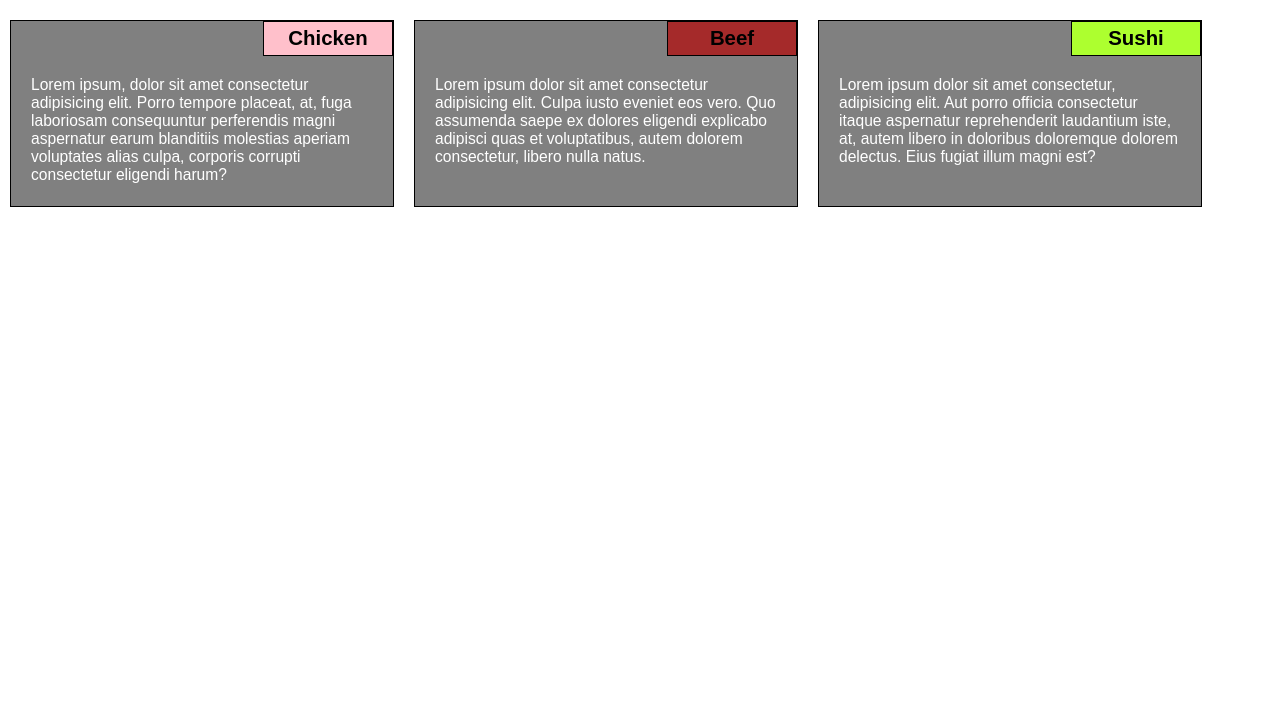
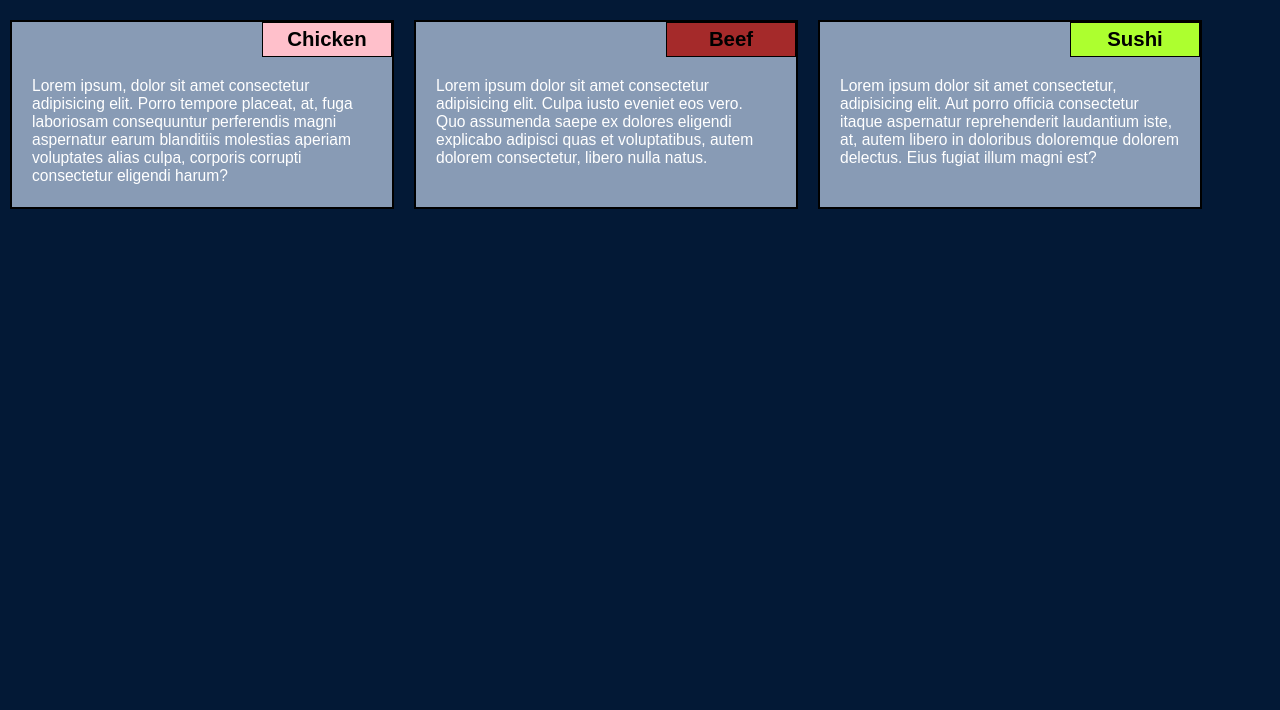
Before and after one commit to ifalaleev/HTML-CSS-and-Javascript-for-Web-Developers, a plain HTML site: page index.html in a window 1280 px wide. Shown: the part 90-800 px from the top of the page. Drawn offline with Linux system fonts and the light colour scheme.

Commit message:
Finished

```diff
--- a/css/style.css
+++ b/css/style.css
@@ -12,11 +12,13 @@
 /* ------------------------- */
 body {
 	font: 24px Arial, sans-serif;
+	background-color: #031936;
 }
 h1 {
 	margin: 20px auto;
 	text-align: center;
 	font-size: 95;
+	color: #a5f2e9;
 }
 
 h2 {
@@ -29,8 +31,8 @@ h2 {
 }
 
 section {
-	border: 1px solid black;
-	background-color: gray;
+	border: 2px solid black;
+	background-color: #889bb5;
 	margin: 15px 10px;
 	position: relative;
 }
```
